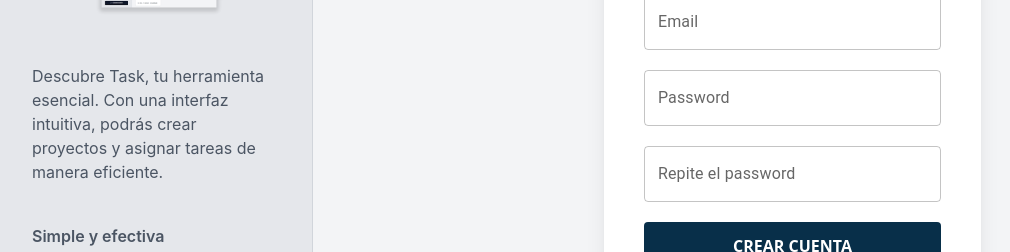
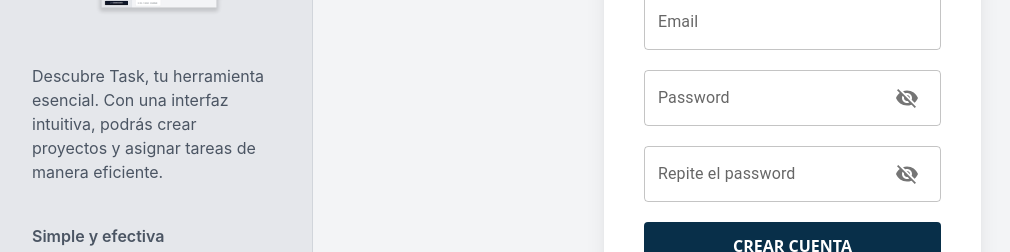
Before and after one commit to SnowFusx/Task-Frontend, a React (Vite) app: page /registrar in a window 1280 px wide. Shown: the part 310-562 px from the top of the page, without its empty margins (8-1018 px from the left). Built offline with nearby package versions, Linux system fonts and the light colour scheme; no server answers.

Commit message:
Update - Password hide añadido

```diff
--- a/src/pages/Registrar.jsx
+++ b/src/pages/Registrar.jsx
@@ -5,6 +5,10 @@
 import TextField from '@mui/material/TextField';
 import PersonPinOutlinedIcon from '@mui/icons-material/PersonPinOutlined';
 import { blueGrey } from '@mui/material/colors';
+import InputAdornment from '@mui/material/InputAdornment';
+import IconButton from '@mui/material/IconButton';
+import Visibility from '@mui/icons-material/Visibility';
+import VisibilityOff from '@mui/icons-material/VisibilityOff';
 
 const Registrar = () => {
 	const [nombre, setNombre] = useState('');
@@ -13,6 +17,10 @@
 	const [password2, setPassword2] = useState('');
 	const [alerta, setAlerta] = useState({});
 	const [equalPassword, setEqualPassword] = useState('');
+
+	const [showPassword, setShowPassword] = useState(false);
+	const handleClickShowPassword = () => setShowPassword(!showPassword);
+	const handleMouseDownPassword = () => setShowPassword(!showPassword);
 
 	const handleCrearCuenta = async e => {
 		e.preventDefault();
@@ -133,7 +141,6 @@
 						label='Password'
 						variant='outlined'
 						size='normal'
-						type='password'
 						fullWidth
 						value={password}
 						onChange={e => setPassword(e.target.value)}
@@ -143,13 +150,31 @@
 								? 'success'
 								: ''
 						}
+						type={showPassword ? 'text' : 'password'}
+						InputProps={{
+							// <-- This is where the toggle button is added.
+							endAdornment: (
+								<InputAdornment position='end'>
+									<IconButton
+										aria-label='toggle password visibility'
+										onClick={handleClickShowPassword}
+										onMouseDown={handleMouseDownPassword}
+									>
+										{showPassword ? (
+											<Visibility />
+										) : (
+											<VisibilityOff />
+										)}
+									</IconButton>
+								</InputAdornment>
+							),
+						}}
 					/>
 					<TextField
 						id='password2'
 						label='Repite el password'
 						variant='outlined'
 						size='normal'
-						type='password'
 						fullWidth
 						value={password2}
 						onChange={e => setPassword2(e.target.value)}
@@ -159,6 +184,25 @@
 								? 'success'
 								: ''
 						}
+						type={showPassword ? 'text' : 'password'}
+						InputProps={{
+							// <-- This is where the toggle button is added.
+							endAdornment: (
+								<InputAdornment position='end'>
+									<IconButton
+										aria-label='toggle password visibility'
+										onClick={handleClickShowPassword}
+										onMouseDown={handleMouseDownPassword}
+									>
+										{showPassword ? (
+											<Visibility />
+										) : (
+											<VisibilityOff />
+										)}
+									</IconButton>
+								</InputAdornment>
+							),
+						}}
 					/>
 				</div>
 
```
